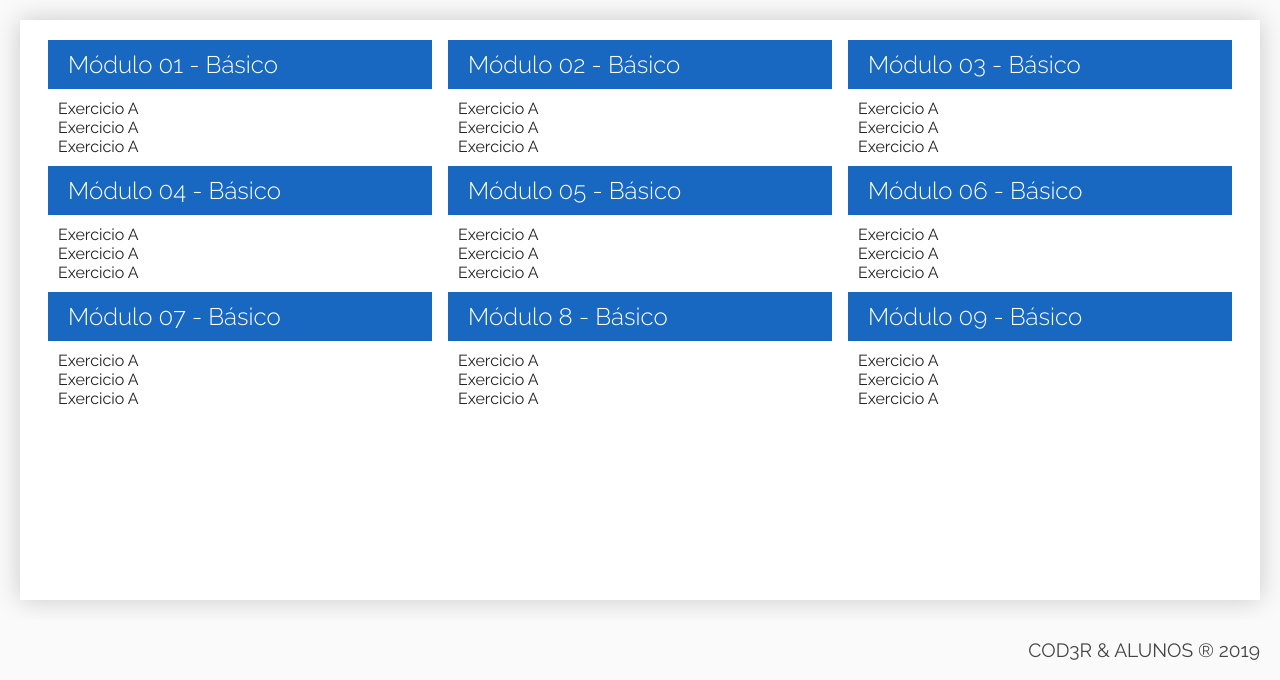
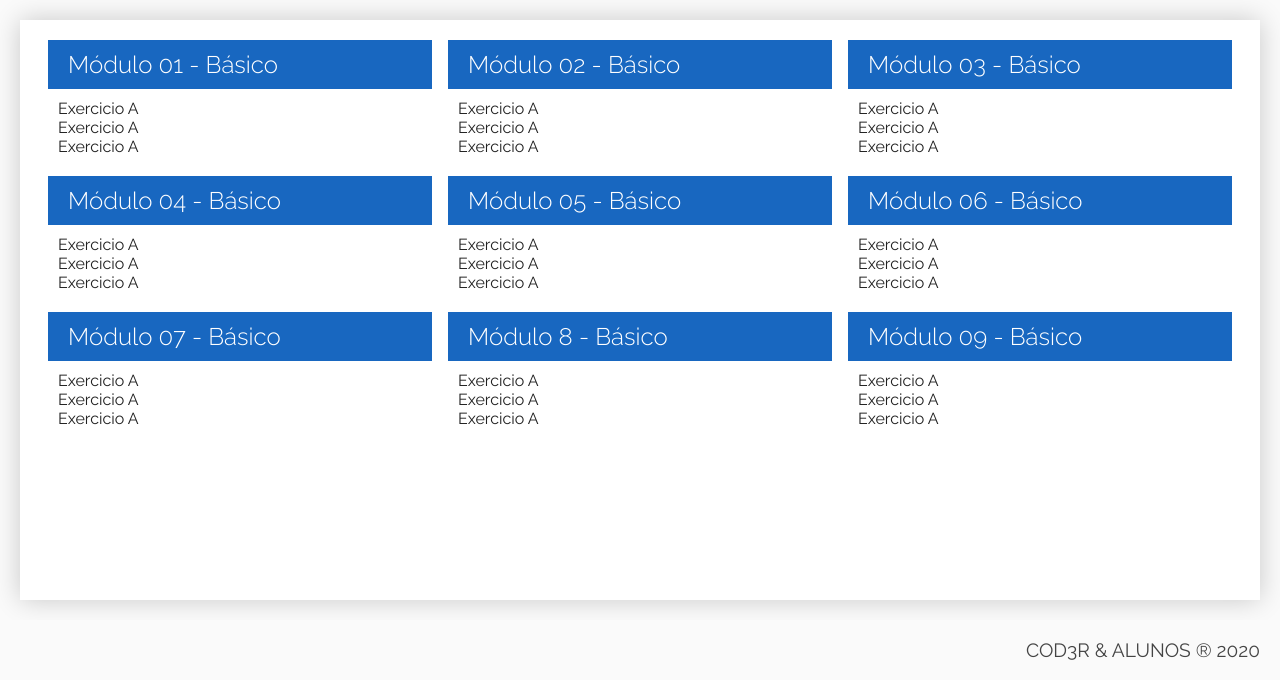
Before and after one commit to gabrieladelfino/curso-php, a PHP site: page / in a window 1280 px wide. Shown: the part 120-800 px from the top of the page. Run offline with PHP 8.4, Linux system fonts and the light colour scheme.

Commit message:
Preenchendo o ano de forma dinâmica com PHP

```diff
--- a/css/style.css
+++ b/css/style.css
@@ -70,6 +70,7 @@ body {
 
 .module {
   flex-basis: 32%;
+  margin-bottom: 10px;
 }
 
 .module > h3 {
--- a/index.html
+++ b/index.php
@@ -93,7 +93,9 @@
       </nav>
     </div>
   </main>
-  <footer class="footer"> COD3R & ALUNOS ® 2019</footer>
+  <footer class="footer">
+    COD3R & ALUNOS ® <?= date('Y'); ?>
+  </footer>
 </body>
 
 </html>
```
